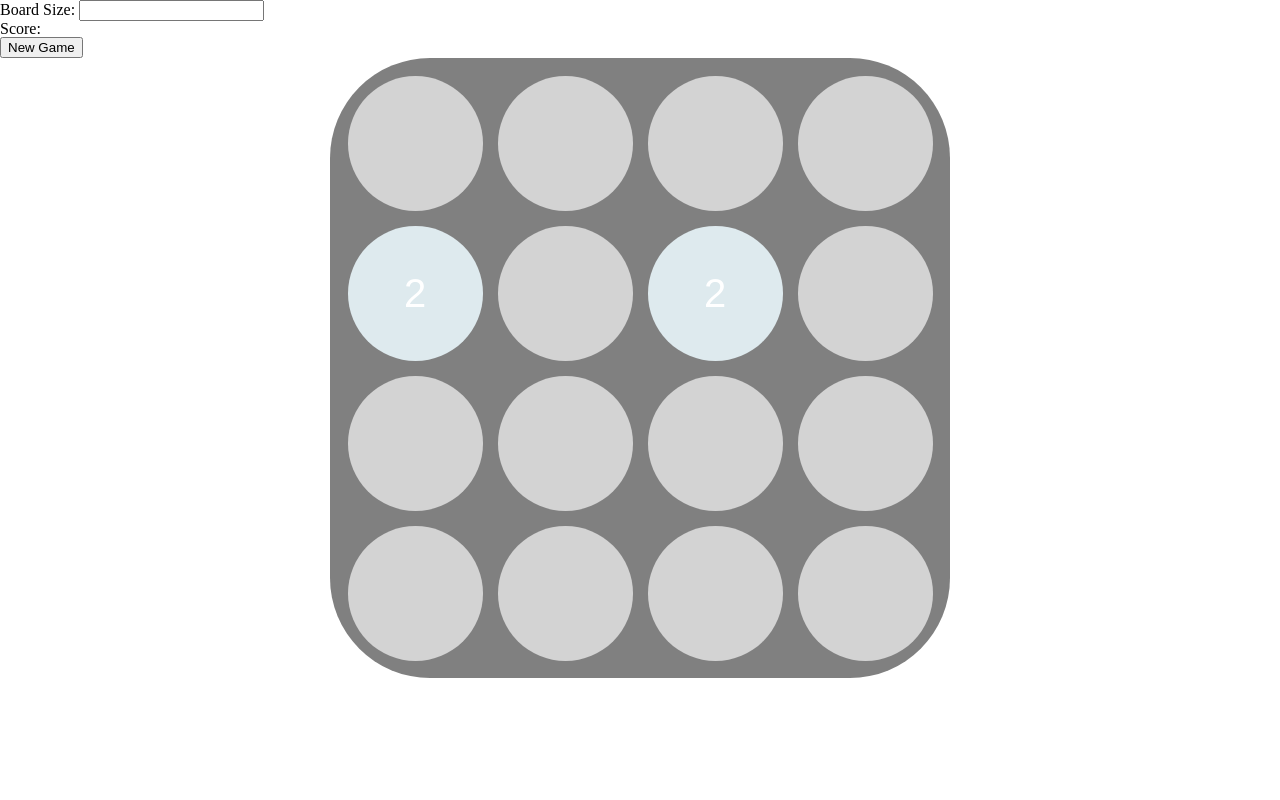
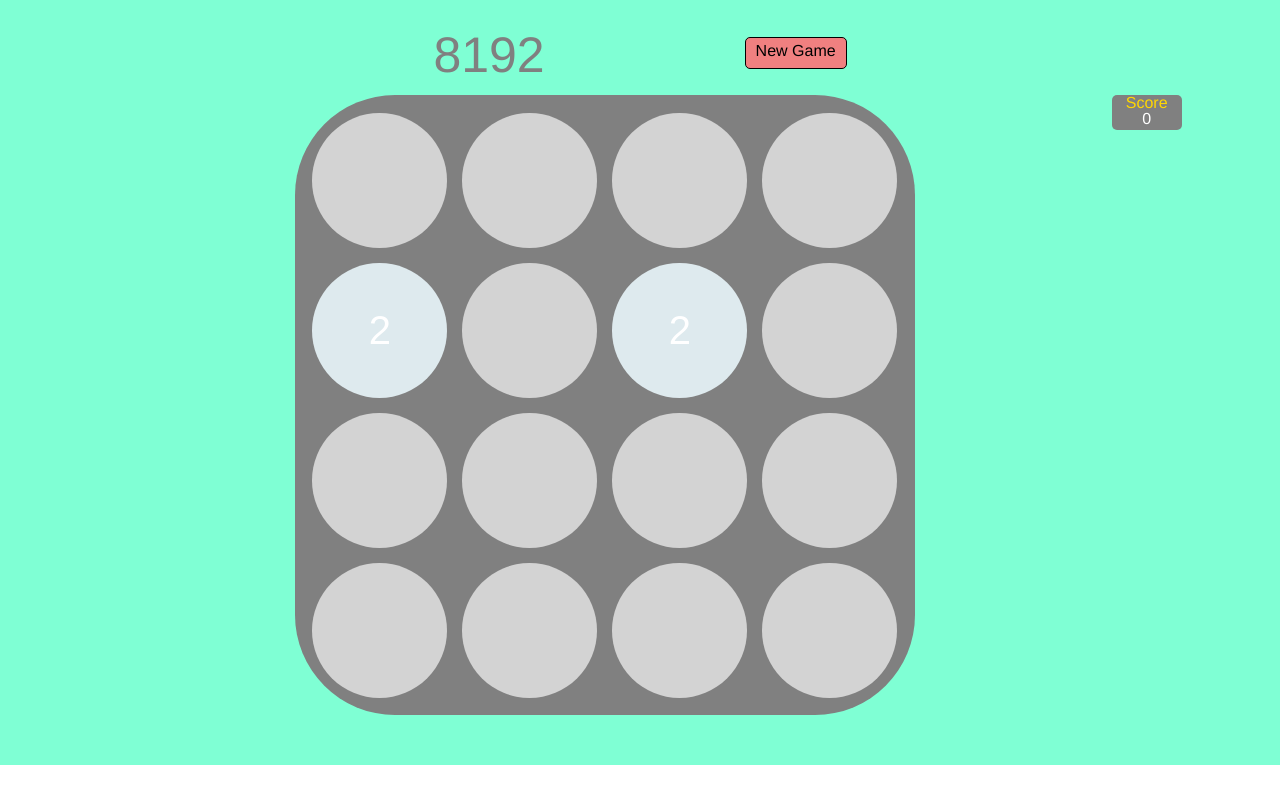
Before and after one commit to sdipietro/8192, a website built with webpack: page index.html in a window 1280 px wide. Built offline with Linux system fonts and the light colour scheme.

Commit message:
Added styling, updated score logic

```diff
--- a/index.html
+++ b/index.html
@@ -9,15 +9,25 @@
     <title>8192</title>
 </head>
 <body>
-    <form class="size-selector" action="">
-        <label for="size">Board Size:</label>
-        <input type="text" id="size" name="size">
-    </form>
-    <div>Score:
-        <div id="score">
+    <div id="app-container" >
+        <div id="header">
+            <h1 id="title">8192</h1>
+            <div id="header-right">
+                <div id="new-game-button">New Game</div>
+                <!-- <form class="size-selector" action="">
+                    <label for="size">Board Size:</label>
+                    <input type="text" id="size" name="size">
+                </form> -->
+            </div>
+        </div>
+        <div id="middle-container">
+            <div></div>
+            <div id="main"></div>
+            <div id="score-box">Score
+                <div id="score">
+                </div>
+            </div>
         </div>
     </div>
-    <button id="new-game-button">New Game</button>
-    <div id="main"></div>
 </body>
 </html>
--- a/src/index.js
+++ b/src/index.js
@@ -2,4 +2,4 @@ import GameView from './scripts/game-view';
 
 document.addEventListener('DOMContentLoaded', () => {
     new GameView(4);
-})
+});
--- a/src/scripts/game-view.js
+++ b/src/scripts/game-view.js
@@ -32,6 +32,7 @@ class GameView {
                 board.append(tile);
             }
             this.game.board.push(tileRow);
+            Util.renderScore(this.game.score);
         }
 
         main.append(board);
@@ -48,7 +49,6 @@ class GameView {
             this.game.changeMadeToBoard = false;
             this.game.score = 0;
 
-            Util.renderScore(this.game.score);
             this.setupBoard(this.game.size);
         });
     }
--- a/src/styles/game.scss
+++ b/src/styles/game.scss
@@ -1,3 +1,8 @@
+
+#app-container {
+    background-color: aquamarine;
+    padding-bottom: 50px;
+}
 
 #main {
     justify-content: center;
@@ -5,27 +10,87 @@
     display: flex;
 }
 
+#header {
+    display: flex;
+    flex-direction: row;
+    justify-content: center;
+    align-items: center;
+    padding-top: 30px;
+    padding-bottom: 15px;
+}
+
+#title {
+    margin-right: 200px;
+    font-family: 'Franklin Gothic Medium', 'Arial Narrow', Arial, sans-serif;
+    color: gray;
+    font-size: 50px;
+}
+
+#header-right {
+    justify-content: center;
+    align-items: center;
+}
+
+#score-box {
+    height: 35px;
+    width: 70px;
+    border-radius: 5px;
+    background-color: gray;
+    text-align: center;
+    font-family: 'Franklin Gothic Medium', 'Arial Narrow', Arial, sans-serif;
+    color: gold;
+    margin-bottom: 10px;
+}
+
+#score {
+    color: white;
+}
+
+#new-game-button {
+    background-color: lightcoral;
+    cursor: pointer;
+    width: 90px;
+    height: 20px;
+    border: 1px solid black;
+    border-radius: 5px;
+    text-align: center;
+    align-items: center;
+    margin-bottom: 5px;
+    font-family: 'Franklin Gothic Medium', 'Arial Narrow', Arial, sans-serif;
+    padding: 5px;
+}
+
+#middle-container {
+    display: flex;
+    flex-direction: row;
+    justify-content: space-around;
+}
+
 .board {
     display: flex;
     flex-wrap: wrap;
     width: 600px;
     height: 600px;
+    min-width: 600px;
+    min-height: 600px;
     background-color: gray;
     justify-content: space-around;
     align-items: center;
-    border-radius: 100px;
 }
 
 .size16 {
-    padding: 2.5px
+    padding: 2.5px;
+    border-radius: 25px;
 }
 
 .size8 {
     padding: 5px;
+    border-radius: 50px;
 }
 
 .size4 {
     padding: 10px;
+    border-radius: 100px;
 }
 
 .tile {
@@ -39,6 +104,7 @@
 }
 
 .size16>.tile {
+    border-radius: 100px;
     width: 36px;
     height: 36px;
     font-size: 10px;
@@ -46,8 +112,8 @@
 
 .size8 > .tile {
     border-radius: 100px;
-    width: 67.5px;
-    height: 67.5px;
+    width: 65px;
+    height: 65px;
     font-size: 20px;
 }
 
```
Also changed, not shown: dist/main.css, dist/main.js.
